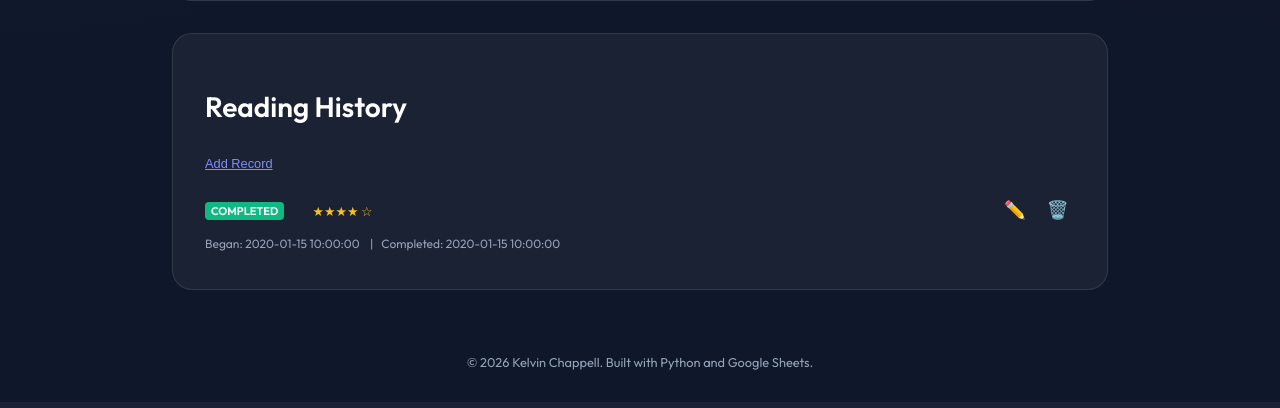
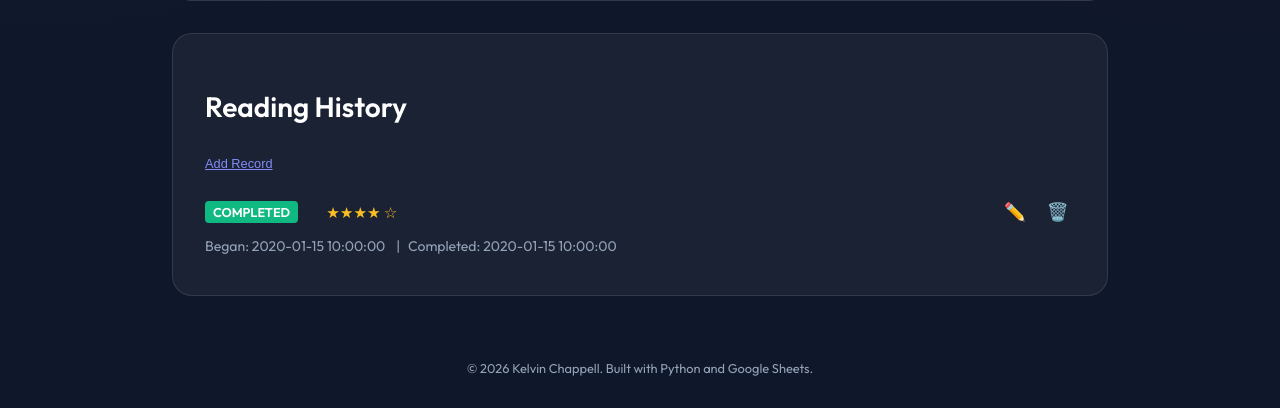
Before and after one commit to kchapl/book-lamp, a Flask app: template book_lamp/templates/book_detail.html in a window 1280 px wide. Shown: the part 786-1194 px from the top of the page. Run offline with Flask 3, Linux system fonts and the light colour scheme; the template is opened without the code that fills it: most values are stand-ins (such as "Sample title", 1, 10 or a date in 2020); grey boxes marked "Sample" are stand-in pictures; parts of the project's set-up code (start-up, migrations or seed data) failed here and were passed over; some libraries are stand-ins or nearby versions.

Commit message:
feat: Add comprehensive accessibility and performance guidelines, including Lighthouse standards, font size requirements, and performance optimization checklists.

```diff
--- a/book_lamp/static/books.css
+++ b/book_lamp/static/books.css
@@ -138,8 +138,8 @@
 }
 
 .record-item {
-    font-size: 0.8rem;
-    padding: 0.4rem 0;
+    font-size: 0.95rem;
+    padding: 0.5rem 0;
     border-bottom: 1px solid rgba(255, 255, 255, 0.05);
 }
 
@@ -149,9 +149,9 @@
 
 .status-badge {
     display: inline-block;
-    padding: 2px 6px;
+    padding: 3px 8px;
     border-radius: 4px;
-    font-size: 0.7rem;
+    font-size: 0.8rem;
     font-weight: bold;
     text-transform: uppercase;
     margin-right: 0.5rem;
@@ -182,7 +182,7 @@
     display: flex;
     flex-wrap: wrap;
     gap: 0.5rem;
-    font-size: 0.75rem;
+    font-size: 0.875rem;
     margin-top: 2px;
 }
 
@@ -220,20 +220,20 @@
 
 .form-group label {
     display: block;
-    font-size: 0.7rem;
+    font-size: 0.875rem;
     color: var(--text-muted);
-    margin-bottom: 2px;
+    margin-bottom: 4px;
 }
 
 .form-group input,
 .form-group select {
     width: 100%;
-    padding: 4px 8px;
+    padding: 6px 10px;
     background: rgba(255, 255, 255, 0.05);
     border: 1px solid var(--glass-border);
     border-radius: 4px;
     color: white;
-    font-size: 0.8rem;
+    font-size: 0.95rem;
 }
 
 /* Sort dropdown styling */
```
Also changed, not shown: .agent/skills/web-designer/SKILL.md.
